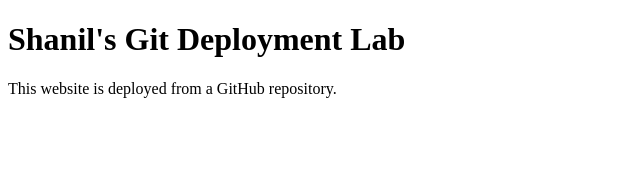
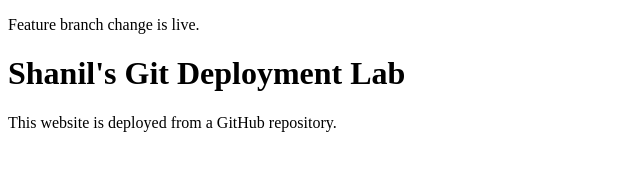
Before and after one commit to shanilmuhammed712-max/shanil-git-deployment, a plain HTML site: page index.html in a window 1280 px wide. Shown: the whole page, without its empty margins (0-640 px from the left). Drawn offline with Linux system fonts and the light colour scheme.

Commit message:
Add deployment status message

```diff
--- a/index.html
+++ b/index.html
@@ -5,6 +5,7 @@
   <title>Shanil's Git Deployment Lab</title>
 </head>
 <body>
+<p>Feature branch change is live.</p>
   <main>
     <h1>Shanil's Git Deployment Lab</h1>
     <p>This website is deployed from a GitHub repository.</p>
```
